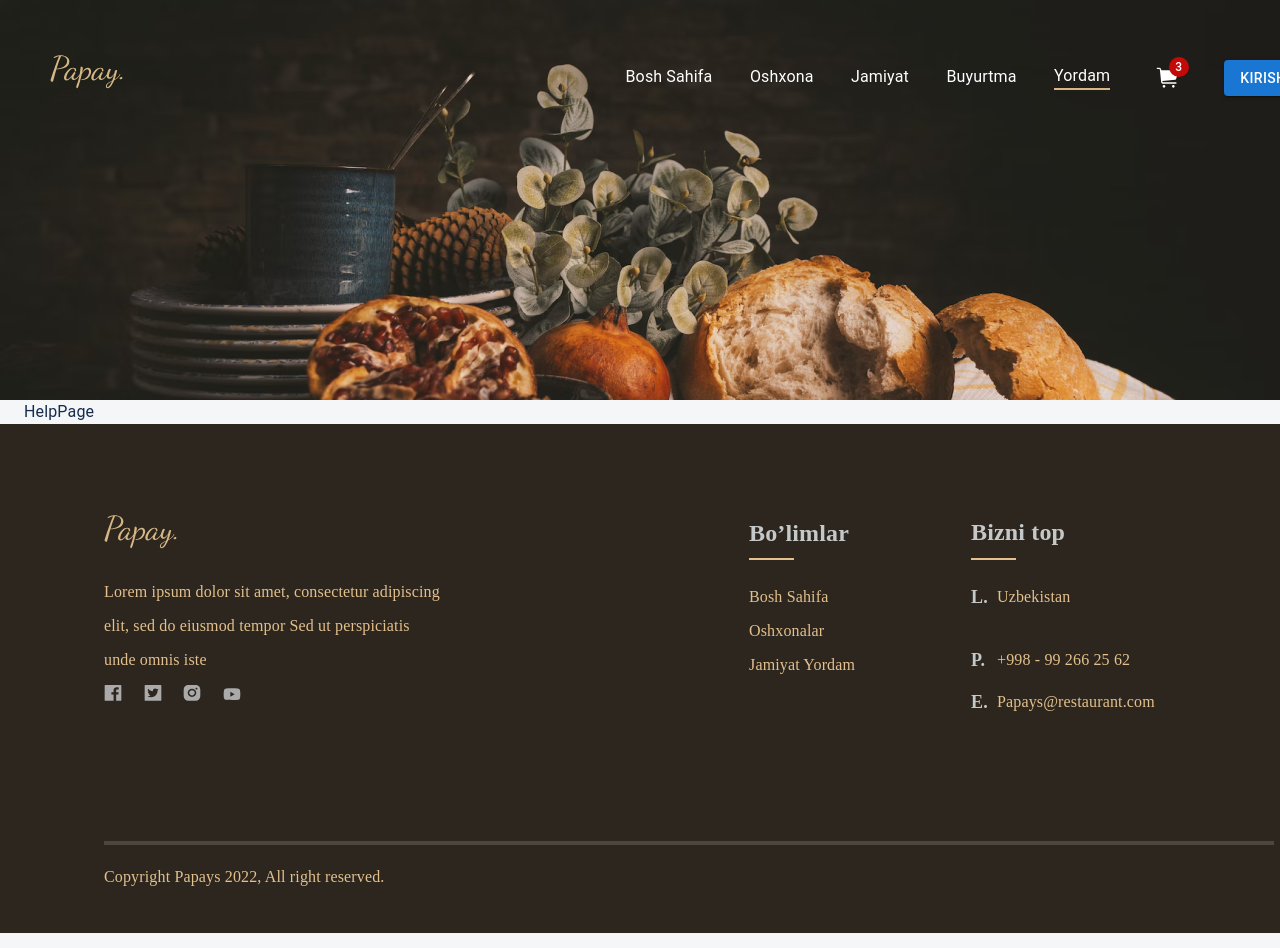
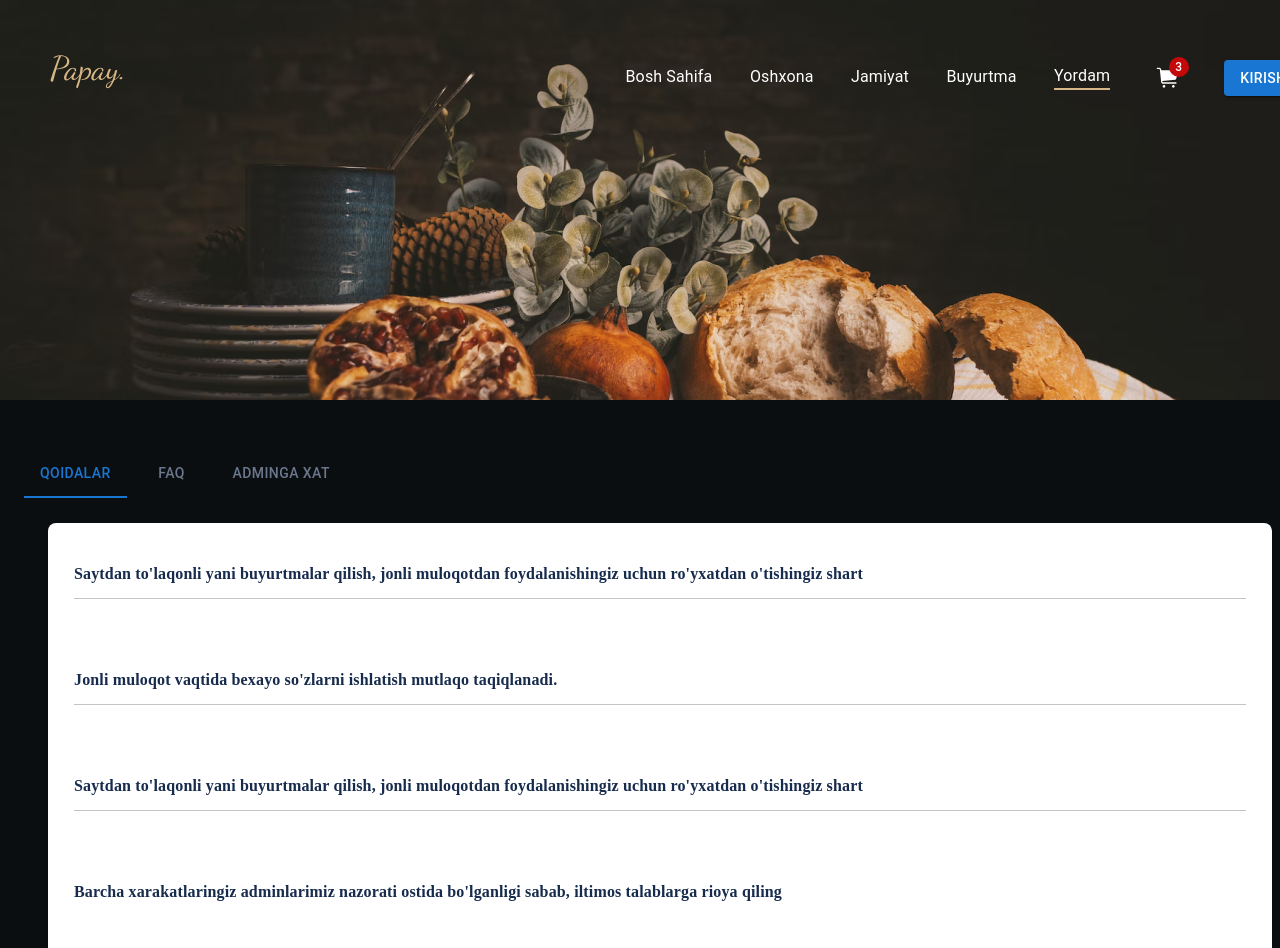
Before and after one commit to Muhammad-Yusuf-2766/papay-react, a React (Create React App) app: page /help in a window 1280 px wide. Shown: the top 948 px of the page. Built offline with nearby package versions, Linux system fonts and the light colour scheme; a small style sheet from the web is missing.

Commit message:
feat: develop help page screen and complete papay react project publishing

```diff
--- a/src/app/screens/HelpPage/index.tsx
+++ b/src/app/screens/HelpPage/index.tsx
@@ -1,8 +1,184 @@
-import { Container } from "@mui/material";
-import React from 'react';
+import {
+  Accordion,
+  AccordionDetails,
+  AccordionSummary,
+  Box,
+  Button,
+  Container,
+  Stack,
+  Tab,
+  Typography,
+} from "@mui/material";
+import React from "react";
+import "../../../css/help.css";
+import { TabContext, TabList, TabPanel } from "@mui/lab";
+import ExpandMoreIcon from "@mui/icons-material/ExpandMore";
 
 export function HelpPage() {
-    return (
-        <Container>HelpPage</Container>
-    );
+  const [value, setValue] = React.useState("1");
+
+  const faq = [
+    {
+      question: "To'lov qanday amalga oshiriladi",
+      answer:
+        "To'lovni payme, click ilovalari orqali amalga oshirishingiz mumkin ",
+    },
+    {
+      question: "Sayt rivoji uchun o'z hissangizni qo'shing",
+      answer: "Albatta buning uchun o'z hissamni qo'shmoqchiman ",
+    },
+    {
+      question: "To'lov qanday amalga oshiriladi",
+      answer:
+        "To'lovni payme, click ilovalari orqali amalga oshirishingiz mumkin ",
+    },
+    {
+      question:
+        "Saytdan to'laqonli yani buyurtmalar qilish, jonli muloqotlardan foydalanishingiz uchun ro'yxatdan o'tishingiz shart.",
+      answer:
+        "Jonli muloqot vaqtida bexayo so'zlarni ishlatish mutlaqo taqiqlanadi. ",
+    },
+    {
+      question: "To'lov qanday amalga oshiriladi",
+      answer:
+        "To'lovni payme, click ilovalari orqali amalga oshirishingiz mumkin ",
+    },
+    {
+      question: "To'lov qanday amalga oshiriladi",
+      answer:
+        "To'lovni payme, click ilovalari orqali amalga oshirishingiz mumkin ",
+    },
+    {
+      question: "To'lov qanday amalga oshiriladi",
+      answer:
+        "To'lovni payme, click ilovalari orqali amalga oshirishingiz mumkin ",
+    },
+    {
+      question: "Sayt rivoji uchun o'z hissangizni qo'shing",
+      answer: "Albatta buning uchun o'z hissamni qo'shmoqchiman ",
+    },
+    {
+      question: "To'lov qanday amalga oshiriladi",
+      answer:
+        "To'lovni payme, click ilovalari orqali amalga oshirishingiz mumkin ",
+    },
+    {
+      question: "To'lov qanday amalga oshiriladi",
+      answer:
+        "To'lovni payme, click ilovalari orqali amalga oshirishingiz mumkin ",
+    },
+    {
+      question: "Sayt rivoji uchun o'z hissangizni qo'shing",
+      answer: "Albatta buning uchun o'z hissamni qo'shmoqchiman ",
+    },
+  ];
+
+  const rules = [
+    `Saytdan to'laqonli yani buyurtmalar qilish,
+    jonli muloqotdan foydalanishingiz uchun ro'yxatdan o'tishingiz shart`,
+    `Jonli muloqot vaqtida bexayo so'zlarni ishlatish mutlaqo taqiqlanadi.`,
+    `Saytdan to'laqonli yani buyurtmalar qilish,
+    jonli muloqotdan foydalanishingiz uchun ro'yxatdan o'tishingiz shart`,
+    `Barcha xarakatlaringiz adminlarimiz
+    nazorati ostida bo'lganligi sabab, iltimos talablarga rioya qiling`,
+  ];
+
+  const handleChange = (event: any, newValue: string) => {
+    setValue(newValue);
+  };
+
+  return (
+    <div className={"help_page"}>
+      <Container sx={{ mt: "50px", mb: "50px" }}>
+        <TabContext value={value}>
+          <Box className={"help_menu"}>
+            <Box sx={{ borderBottom: 1, borderColor: "divider" }}>
+              <TabList
+                onChange={handleChange}
+                aria-label="lab API tabs example"
+                style={{ display: "flex", justifyContent: "space-between" }}
+              >
+                <Tab label="Qoidalar" value="1" />
+                <Tab label="FAQ" value="2" />
+                <Tab label="Adminga xat" value="3" />
+              </TabList>
+            </Box>
+          </Box>
+          <Stack>
+            <Stack className={"help_main_content"}>
+            <TabPanel value={"1"}>
+                <Stack className="rules_box">
+                  {rules.map((vl) => {
+                    return <p>{vl}</p>;
+                  })}
+                </Stack>
+              </TabPanel>
+              <TabPanel value="2">
+                <Stack className={"accordian menu"}>
+                  {faq.map((ele, number) => (
+                    <Accordion key={number}>
+                      <AccordionSummary
+                        expandIcon={<ExpandMoreIcon />}
+                        aria-controls="panel1a-content"
+                        id="panel1a-header"
+                      >
+                        <Typography>{ele.question}</Typography>
+                      </AccordionSummary>
+                      <AccordionDetails>
+                        <Typography>{ele.answer}</Typography>
+                      </AccordionDetails>
+                    </Accordion>
+                  ))}
+                </Stack>
+              </TabPanel>
+              <TabPanel value="3">
+                <Stack className={"admin_letter_box"}>
+                  <Stack className={"admin_letter_container"}>
+                    <Box className={"admin_letter_frame"}>
+                      <span>Adminga Xabar Qoldirish</span>
+                      <p>
+                        Assalomu alaykum! Adminga xabar qoldirish uchun
+                        formlarni to'ldiring!
+                      </p>
+                    </Box>
+                    <form
+                      action="#"
+                      method="POST"
+                      className="letter_form"
+                    >
+                      <div className={"input_letter_box"}>
+                        <label>Ism</label>
+                        <input type="text" name="mb_nick" placeholder="Ism" />
+                      </div>
+                      <div className={"input_letter_box"}>
+                        <label>Elektron Manzil</label>
+                        <input
+                          type="text"
+                          name="mb_email"
+                          placeholder="Elektron Manzil"
+                        />
+                      </div>
+                      <div className={"input_letter_box"}>
+                        <label>Xabar</label>
+                        <textarea name="mb_msg" placeholder="Xabar"></textarea>
+                      </div>
+                      <Box
+                        display="flex"
+                        justifyContent="flex-end"
+                        sx={{ mt: "30px" }}
+                      >
+                        <Button type="submit" variant="contained">
+                          Jo'natish
+                        </Button>
+                      </Box>
+                    </form>
+                  </Stack>
+                </Stack>
+              </TabPanel>
+            </Stack>
+          </Stack>
+        </TabContext>
+      </Container>
+    </div>
+  );
 }
--- /dev/null
+++ b/src/css/help.css
@@ -0,0 +1,140 @@
+.help_page {
+    width: 100%;
+    height: auto;
+    display: flex;
+    justify-content: center;
+    background: #0b0e11;
+  }
+
+  .help_page .help_container {
+    margin: 50px 0;
+  }
+
+  .help_container .divider {
+    border-bottom: solid 1px white;
+    padding: 10px;
+  }
+
+  .help_main_content .rules_box {
+    padding: 26px;
+    width: 1224px;
+    height: auto;
+    border-radius: 8px;
+    background: #fff;
+    box-shadow: 0px 4px 4px 0px rgba(0, 0, 0, 0.25);
+    color: #172b4d;
+    font-family: Poppins;
+    font-size: 16px;
+    font-style: normal;
+    font-weight: 600;
+    line-height: normal;
+    display: flex;
+    flex-direction: column;
+    gap: 40px;
+  }
+
+  .help_main_content .rules_box p {
+    border-bottom: 1px solid #c4c4c4;
+    padding-bottom: 15px;
+  }
+
+  .help_main_content .rules_box p:last-child {
+    border: none;
+  }
+
+  .admin_letter_container {
+    width: 1224px;
+    height: 771.5px;
+    padding: 90px 60px;
+    border-radius: 8px;
+    border: 1px solid var(--border-1, #ededed);
+    background: var(--color-5, #fff);
+
+    /* shadow-3 */
+    box-shadow: 0px 20px 30px 0px rgba(25, 25, 46, 0.04);
+  }
+
+  .admin_letter_container .admin_letter_frame span {
+    color: #000;
+    font-family: ABeeZee;
+    font-size: 24px;
+    font-style: normal;
+    font-weight: 400;
+    line-height: normal;
+  }
+
+  .admin_letter_container .admin_letter_frame p {
+    color: var(--Text---Color, #4f547b);
+    font-family: Sedan;
+    font-size: 15px;
+    font-style: normal;
+    font-weight: 400;
+    line-height: 26px; /* 173.333% */
+    margin-top: 15px;
+  }
+
+  .letter_form {
+    margin-top: 60px;
+    display: flex;
+    flex-direction: column;
+    gap: 30px;
+  }
+
+  .letter_form .input_letter_box label {
+    color: var(--Head---Color, #140342);
+    font-family: Verdana;
+    font-size: 16px;
+    font-style: normal;
+    font-weight: 700;
+    line-height: normal;
+    margin-bottom: 10px;
+  }
+
+  .letter_form .input_letter_box input {
+    margin-top: 10px;
+    border-radius: 8px;
+    border: 1px solid #140342;
+    background: var(--color-white, #fff);
+    width: 1100px;
+    height: 60px;
+    padding-left: 20px;
+    display: flex;
+    flex-direction: column;
+  }
+
+  .letter_form .input_letter_box input::placeholder {
+    color: var(--Text---Color, #4f547b);
+    font-family: Verdana;
+    font-size: 15px;
+    font-style: normal;
+    font-weight: 400;
+    line-height: 26px; /* 173.333% */
+  }
+
+  .input_letter_box textarea {
+    display: block;
+    width: 1100px;
+    height: 150px;
+    border-radius: 8px;
+    border: 1px solid #140342;
+    background: var(--color-white, #fff);
+    padding: 20px;
+  }
+
+  .input_letter_box textarea::placeholder {
+    color: var(--Text---Color, #4f547b);
+    font-family: Verdana;
+    font-size: 15px;
+    font-style: normal;
+    font-weight: 400;
+    line-height: 26px; /* 173.333% */
+  }
+
+  .admin_letter_container .send_btn {
+    margin-top: 30px;
+    text-align: end;
+  }
+
+  .send_btn button {
+    text-transform: capitalize;
+  }
```
